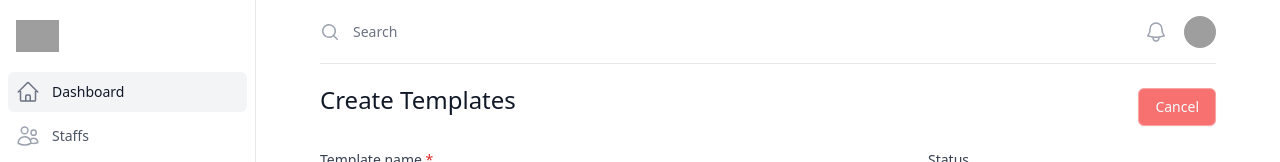
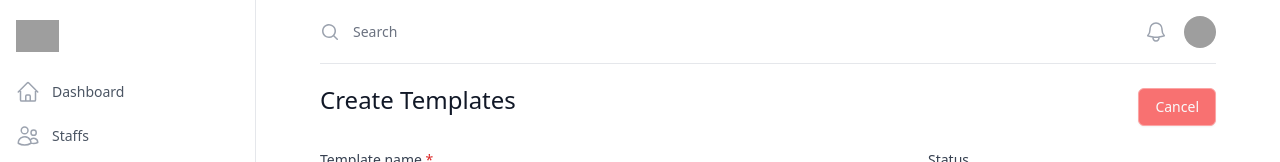
Before and after one commit to er-roshan/report-rad-frontend, a Vue app: page /templates/create in a window 1280 px wide. Shown: the top 162 px of the page. Built offline with nearby package versions, Linux system fonts and the light colour scheme; sample sign-in values are in the browser's storage; grey boxes are pictures that could not be loaded.

Commit message:
Style: Sidebar active status fixes

```diff
--- a/src/layouts/default.vue
+++ b/src/layouts/default.vue
@@ -132,7 +132,7 @@
   </template>
 
   <script setup>
-  import { ref } from 'vue'
+  import { ref, watch, computed, reactive, onMounted } from 'vue'
   import {
     Dialog,
     DialogPanel,
@@ -155,19 +155,40 @@
     XMarkIcon,
   } from '@heroicons/vue/24/outline'
   import { MagnifyingGlassIcon } from '@heroicons/vue/20/solid'
+import { useRoute } from 'vue-router';
 
-  const navigation = [
-    { name: 'Dashboard', href: '/dashboard', icon: HomeIcon, current: true },
-    { name: 'Staffs', href: '/staffs', icon: UsersIcon, current: false },
-    { name: 'Templates', href: '/templates', icon: FolderIcon, current: false },
-    { name: 'Patients', href: '/patients', icon: CalendarIcon, current: false },
-    { name: 'Reports', href: '/reports', icon: ChartBarIcon, current: false },
-  ]
+const route = useRoute();
+
+  const currentRoute = ref('/dashboard');
+
+  const checkPath = (value) => {
+    return currentRoute.value === value ? true : false;
+  }
+
+  watch(
+    () => route.path,
+    (newPath, oldPath) => {
+      currentRoute.value = newPath;
+    }
+  )
+
+  const navigation = reactive([
+    { name: 'Dashboard', href: '/dashboard', icon: HomeIcon, current: computed(() => checkPath('/dashboard') ) },
+    { name: 'Staffs', href: '/staffs', icon: UsersIcon, current: computed(() => checkPath('/staffs')) },
+    { name: 'Templates', href: '/templates', icon: FolderIcon, current: computed(() => checkPath('/templates') ) },
+    { name: 'Patients', href: '/patients', icon: CalendarIcon, current: computed(() => checkPath('/patients') ) },
+    { name: 'Reports', href: '/reports', icon: ChartBarIcon, current: computed(() => checkPath('/reports') ) },
+  ])
   const userNavigation = [
     { name: 'Your Profile', href: '#' },
     { name: 'Settings', href: '#' },
     { name: 'Sign out', href: '#' },
   ]
 
-  const sidebarOpen = ref(false)
+  const sidebarOpen = ref(false);
+
+  onMounted(() => {
+    currentRoute.value = route.path;
+  })
+
   </script>
```
